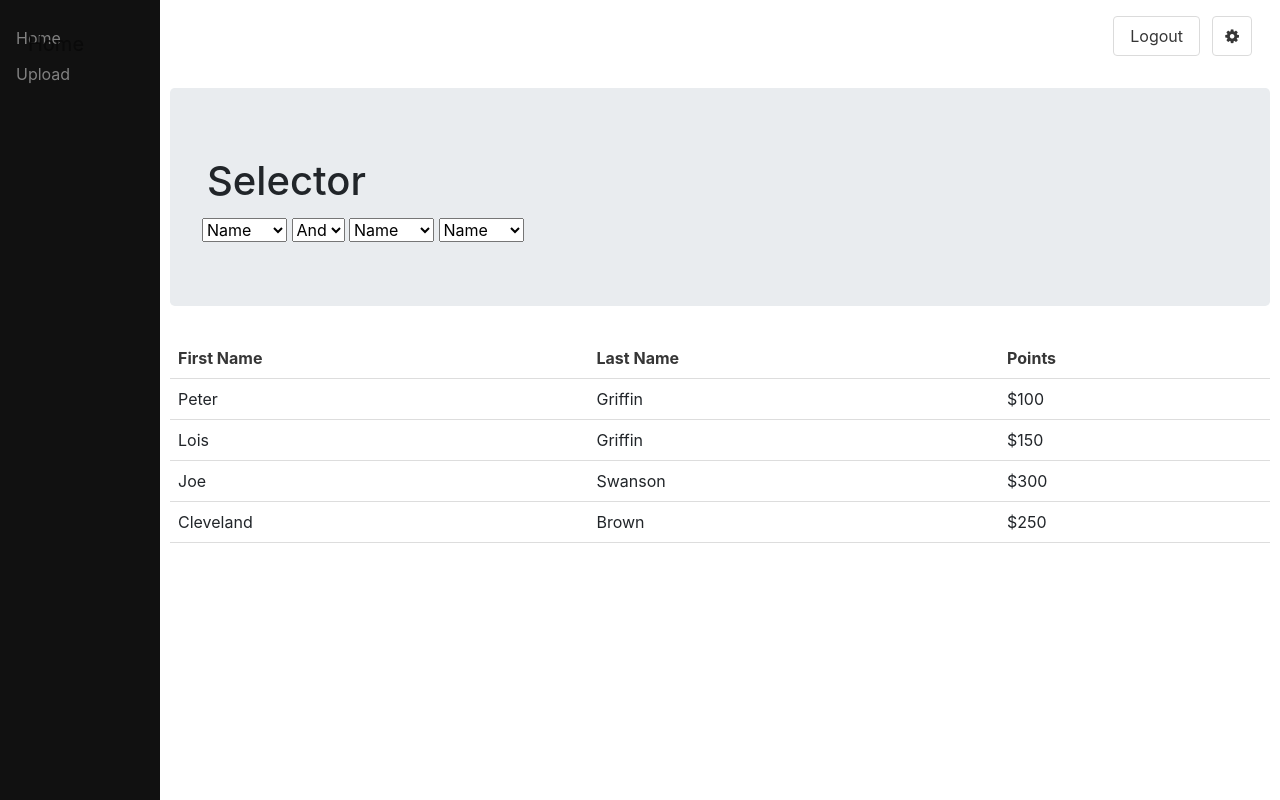
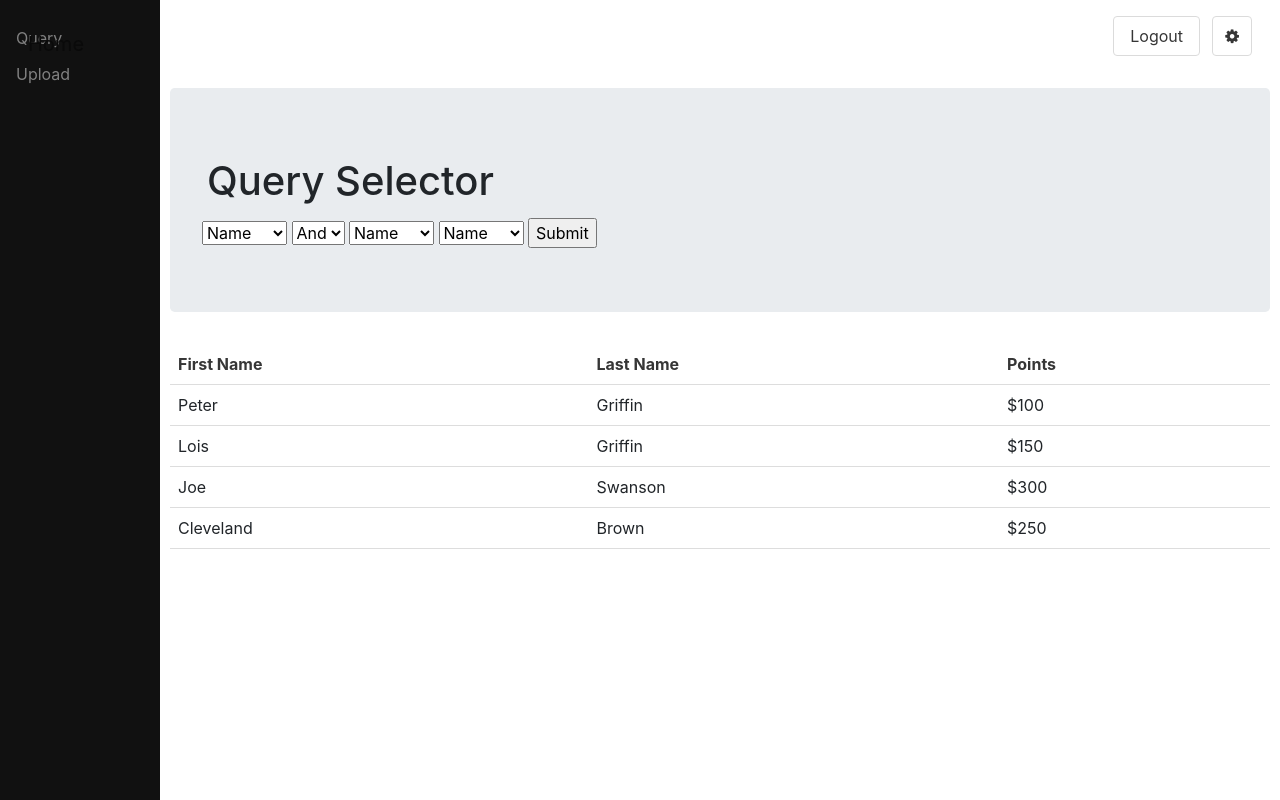
Before and after one commit to jeff-vincent/flask-csv-app, a Flask app: page / in a window 1280 px wide. Run offline with Flask 2, Linux system fonts and the light colour scheme; a user stored in the database is signed in; data comes from the database, SQL or seed files in the repository; some libraries are stand-ins or nearby versions.

Commit message:
Add DataTables

```diff
--- a/app.py
+++ b/app.py
@@ -159,6 +159,7 @@ def upload():
                 items.append(estate)
                 for item in items:
                     print(item)
+
                 # Populate the table
                 table = tabledef.ItemTable(items)
                 html = table.__html__()
@@ -170,6 +171,20 @@ def upload():
     return redirect(url_for('login'))
 
 
+#----------------------- Query View -----------------------------------------#
+@app.route('/query', methods=['GET'])
+def query():
+    print('came through-------------------------------------------------')
+    items = []
+    Session = helpers.get_session()
+    estates = Session.query(tabledef.Property).filter_by(id=1)
+
+    # Populate the table
+    table = tabledef.ItemTable(estates)
+    html = table.__html__()
+
+    return html
+
 # ======== Main ============================================================== #
 if __name__ == "__main__":
     app.secret_key = os.urandom(12)  # Generic key for dev purposes only
--- a/static/js/scripts.js
+++ b/static/js/scripts.js
@@ -35,16 +35,20 @@ var submitData = function() {
     processData: false,
     contentType: false,
     success(response){
-      var div = document.getElementById('test');
+      var div = document.getElementById('table');
       div.innerHTML = response
+      $('#table').DataTable();
     }
   });
 };
 
 $(document).ready(function() {
 
+
+
   $(document).on("click", "#login-button", login);
   $(document).keypress(function(e) {if(e.which === 13) {login();}});
+
 
   $(document).on("click", "#signup-button", function() {
     $.post({
--- a/templates/base.html
+++ b/templates/base.html
@@ -6,11 +6,13 @@
     <link rel="stylesheet" href="https://cdnjs.cloudflare.com/ajax/libs/font-awesome/4.7.0/css/font-awesome.min.css">
     <link rel="stylesheet" href="../static/css/style.css">
     <link rel="stylesheet" href="https://cdnjs.cloudflare.com/ajax/libs/twitter-bootstrap/4.1.3/css/bootstrap.min.css">
+    <link rel="stylesheet" type="text/css" href="https://cdn.datatables.net/1.10.19/css/jquery.dataTables.css">
   </head>
   <body>
     {% block body %}{% endblock %}
     <script src="https://cdnjs.cloudflare.com/ajax/libs/jquery/3.3.1/jquery.min.js"></script>
     <script src="https://cdnjs.cloudflare.com/ajax/libs/jqueryui/1.12.1/jquery-ui.min.js"></script>
+    <script type="text/javascript" charset="utf8" src="https://cdn.datatables.net/1.10.19/js/jquery.dataTables.js"></script>
     {% block scripts %}{% endblock %}
       </body>
 </html>
--- a/templates/login.html
+++ b/templates/login.html
@@ -86,7 +86,7 @@
                 </p>
               </div>
               <br>
-              <a id="signup-button" class="form-button button is-primary is-outlined">Sign Up</a>
+              <a id="signup-button" class="form-button button is-secondary is-outlined">Sign Up</a>
               <br>
               <br>
               <i><a id="feedback" class="feedback"></a></i>
--- a/templates/selector.html
+++ b/templates/selector.html
@@ -1,6 +1,6 @@
 <div class='jumbotron'>
-    <h1 style="padding:5px;">Selector</h1>
-
+    <h1 style="padding:5px;">Query Selector</h1>
+        <form action="submit">
     <select>
             <option value="name">Name</option>
             <option value="owner">Owner</option>
@@ -33,4 +33,6 @@
             <option value="">Not</option>
             <option value="audi">Like</option>
     </select>
+    <input type='submit' value='Submit' formmethod="GET" formaction="/query">
+</form>
 </div>
--- a/templates/sidebar.html
+++ b/templates/sidebar.html
@@ -1,4 +1,4 @@
 <div class="sidenav">
-    <a href="/">Home</a>
+    <a href="/">Query</a>
     <a href="/upload">Upload</a>
   </div>
--- a/templates/upload.html
+++ b/templates/upload.html
@@ -14,7 +14,7 @@
   </div>
 </div>
 
-<div class='main' id="test"></div>
+<table class='main' id="table"></table>
 
 {% endblock %}
 {% block scripts %}
```
Also changed, not shown: package-lock.json (added).
